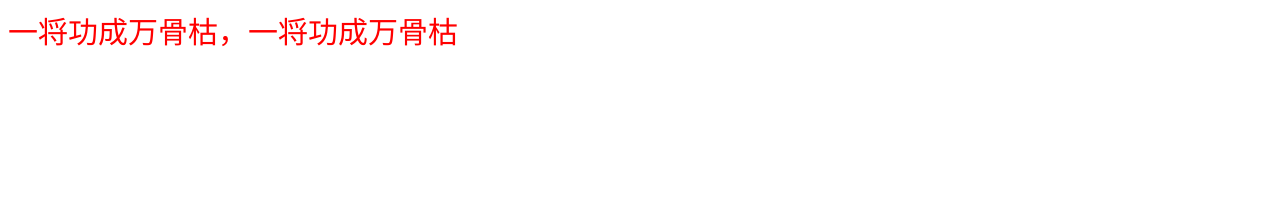
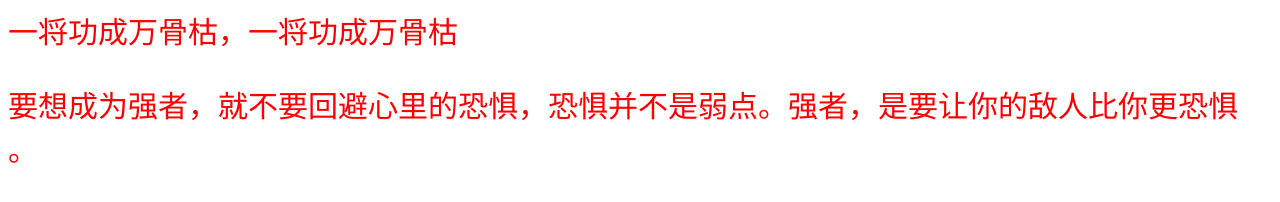
Before and after one commit to clouddawn/git-demo-1, a plain HTML site: page index.html in a window 1280 px wide. Drawn offline with Linux system fonts and the light colour scheme.

Commit message:
添加了一句秦时明月的台词

```diff
--- a/index.html
+++ b/index.html
@@ -8,5 +8,8 @@
 </head>
 <body>
     一将功成万骨枯，一将功成万骨枯
+    <p>
+        要想成为强者，就不要回避心里的恐惧，恐惧并不是弱点。强者，是要让你的敌人比你更恐惧 。
+    </p>
 </body>
 </html>
```
